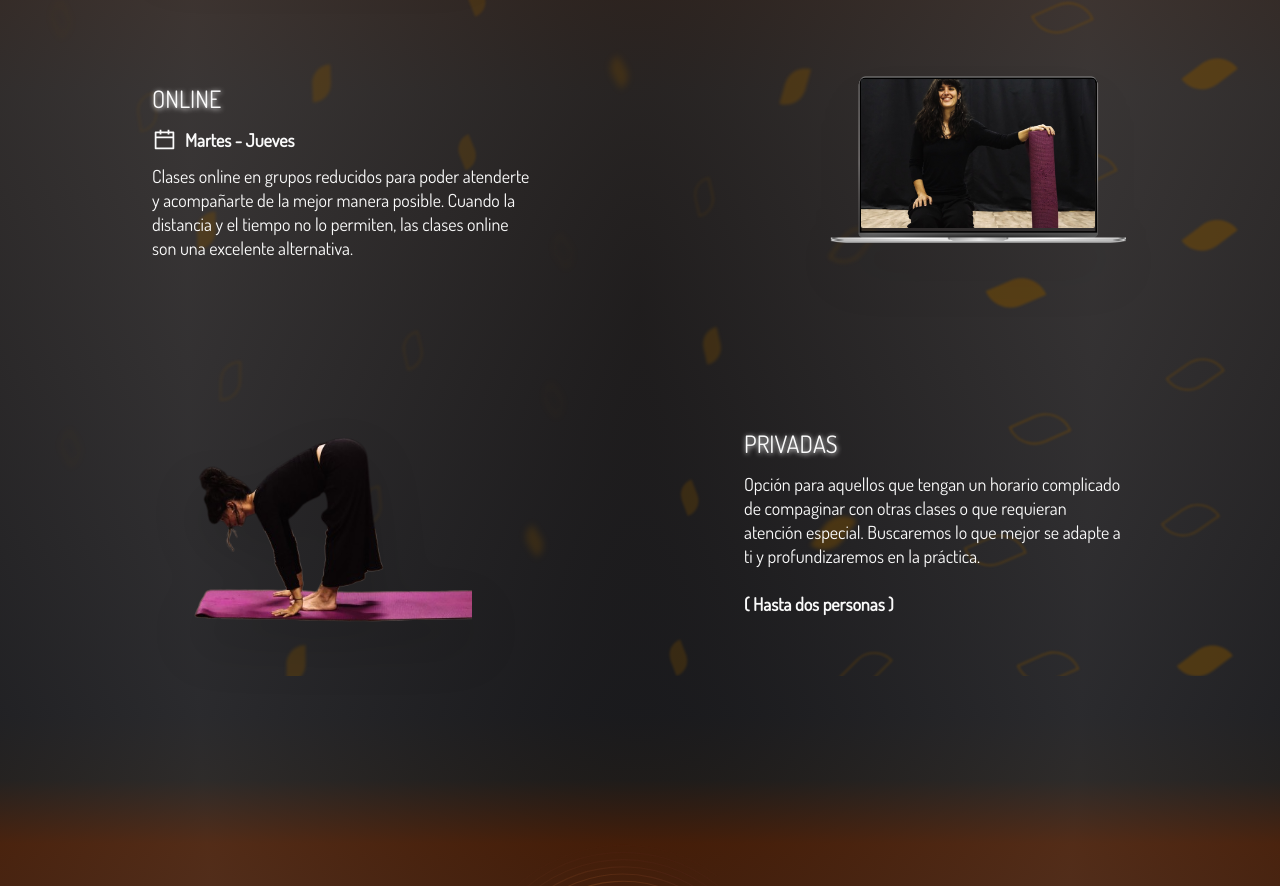
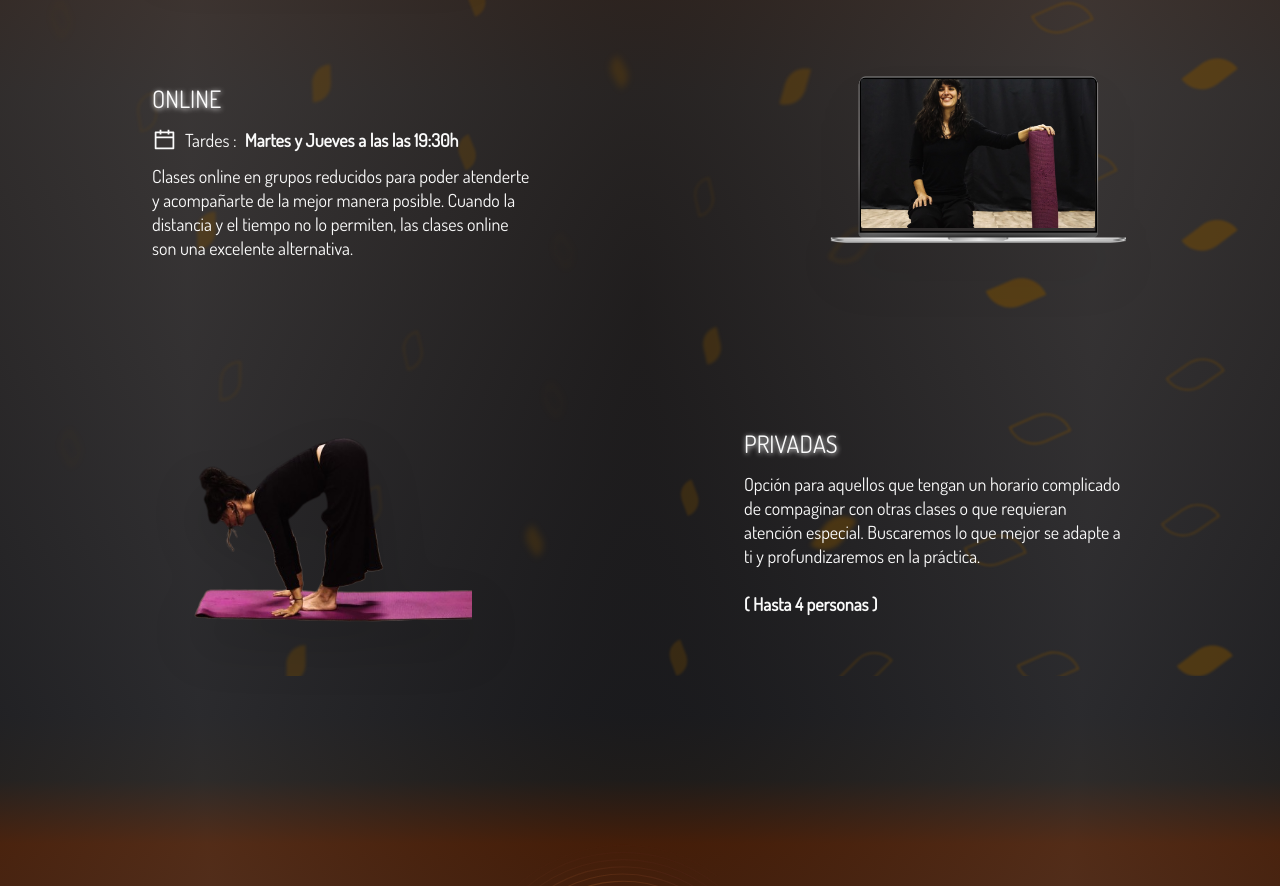
Before and after one commit to Pixel-Reactor/yoga-webpage, a React (Vite) app: page / in a window 1280 px wide. Shown: the part 2280-3166 px from the top of the page. Built offline with nearby package versions, Linux system fonts and the light colour scheme; no server answers.

Commit message:
updated info

```diff
--- a/src/components/Clases.jsx
+++ b/src/components/Clases.jsx
@@ -101,8 +101,8 @@ const Clases = (props) => {
             </div>
             <div className="h-full flex items-left flex-col mt-6 justify-center sm:mt-6 gap-3 max-w-sm ">
               <p className="font-[Dosis]  text-2xl text-shadow-w-s">ONLINE</p>
-              <span className="flex gap-2 items-center  leading-6  text-lg font-semibold">
-                <AiOutlineCalendar size={25} /> Martes - Jueves{" "}
+              <span className="flex gap-2 items-center  leading-6  text-lg ">
+                <AiOutlineCalendar size={25} />Tardes : <span className="font-semibold">Martes y Jueves a las las 19:30h</span>
               </span>
               <p className=" leading-6 font-extralight text-lg">
                 Clases online en grupos reducidos para poder atenderte y acompañarte de la mejor manera posible.
@@ -127,7 +127,7 @@ const Clases = (props) => {
                 Buscaremos lo que mejor se adapte a ti y profundizaremos en la práctica.
                 <br />
                 <br />
-                <span className="font-semibold"> &#40; Hasta dos personas &#41;</span>
+                <span className="font-semibold"> &#40; Hasta 4 personas &#41;</span>
               </p>
             </div>
           </div>
```
